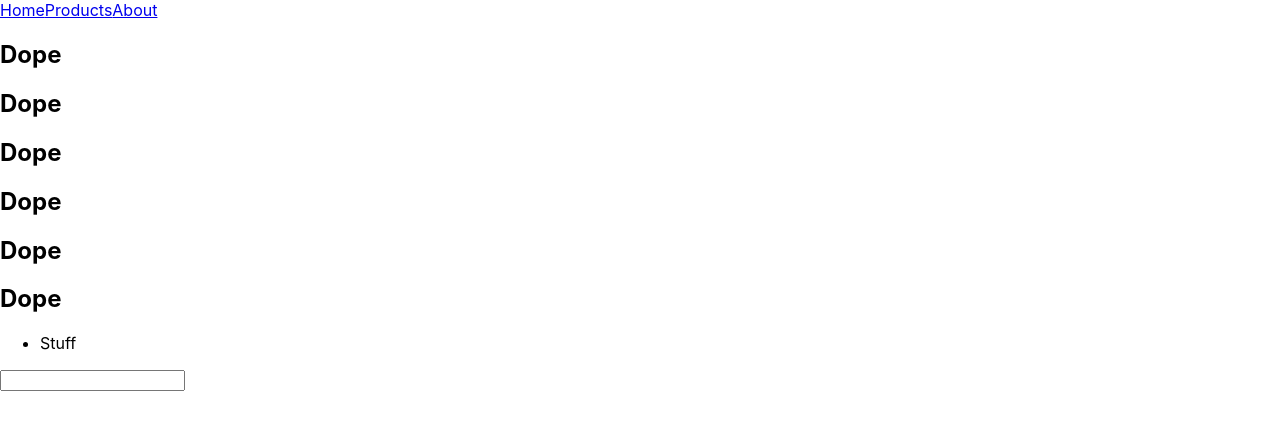
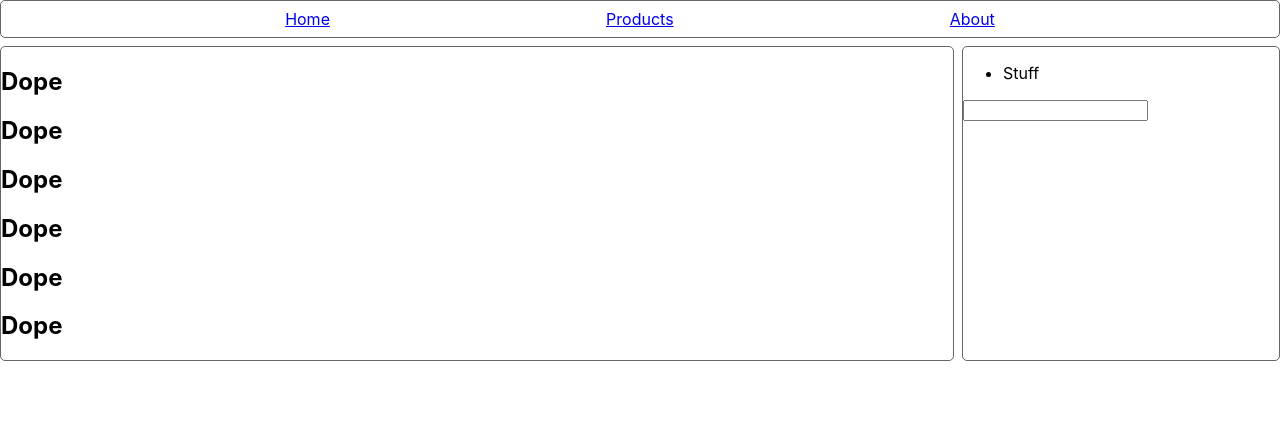
Before and after one commit to stringist/react_simple_store, a React (Create React App) app: page / in a window 1280 px wide. Shown: the top 430 px of the page. Built offline with nearby package versions, Linux system fonts and the light colour scheme.

Commit message:
basic styling

```diff
--- a/src/App.js
+++ b/src/App.js
@@ -1,16 +1,15 @@
 import ProductList from "./components/ProductList";
 import BasketContainer from "./components/BasketContainer";
 import Nav from "./components/Nav";
+import styles from "./App.module.css"
 
 
 function App() {
   return (
-    <div className="App">
-     <Nav/>
-<main>
-<ProductList/>
-<BasketContainer/>
-</main>
+    <div className={styles.App}>
+      <Nav />
+      <ProductList />
+      <BasketContainer />
     </div>
   );
 }
--- /dev/null
+++ b/src/App.module.css
@@ -0,0 +1,18 @@
+.App {
+    display: grid;
+    grid-template-columns: 3fr 1fr;
+    gap: .5rem;
+    margin: auto;
+}
+
+.App nav {
+    grid-column: 1/3;
+    padding: .5rem;
+    display: flex;
+    justify-content: space-evenly;
+}
+
+.App>* {
+    border: solid 1px #666;
+    border-radius: 5px;
+}
```
